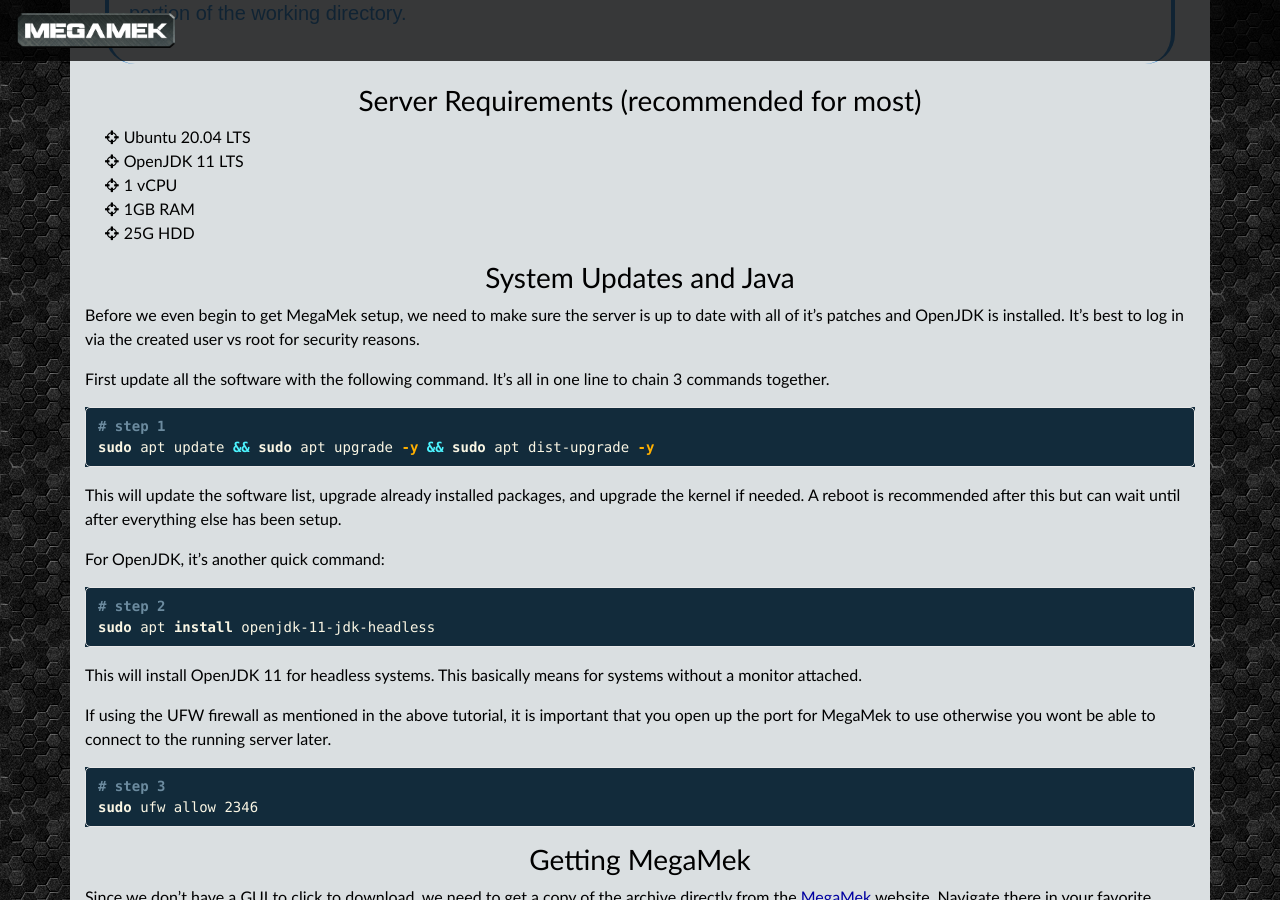
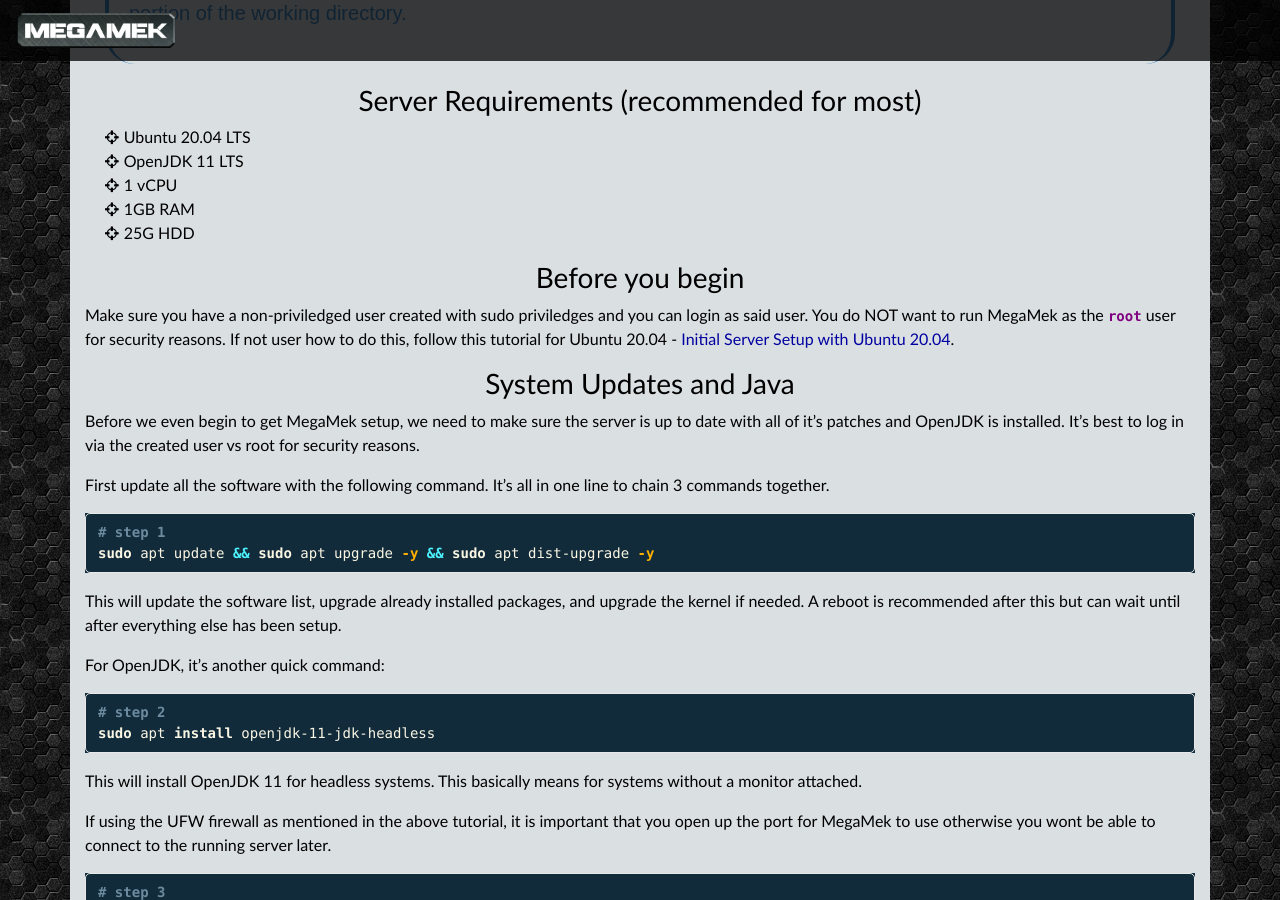
Before and after one commit to rjhancock/megamek-games, a Jekyll site: the page built from index.md, in a window 1280 px wide and 900 px high, scrolled down 1602 px. Built offline with Jekyll 4.4.1, drawn with Linux system fonts in a browser that asks for light colours; our own code applies the rules of GitHub Pages for plain Markdown files.

Commit message:
Added Before You Bring

```diff
--- a/index.md
+++ b/index.md
@@ -72,6 +72,13 @@
 * 1 vCPU
 * 1GB RAM
 * 25G HDD
+
+### Before you begin
+
+Make sure you have a non-priviledged user created with sudo priviledges and you
+can login as said user. You do NOT want to run MegaMek as the `root` user for
+security reasons. If not user how to do this, follow this tutorial for Ubuntu 20.04 -
+[Initial Server Setup with Ubuntu 20.04](https://www.digitalocean.com/community/tutorials/initial-server-setup-with-ubuntu-20-04).
 
 ### System Updates and Java
 
```
